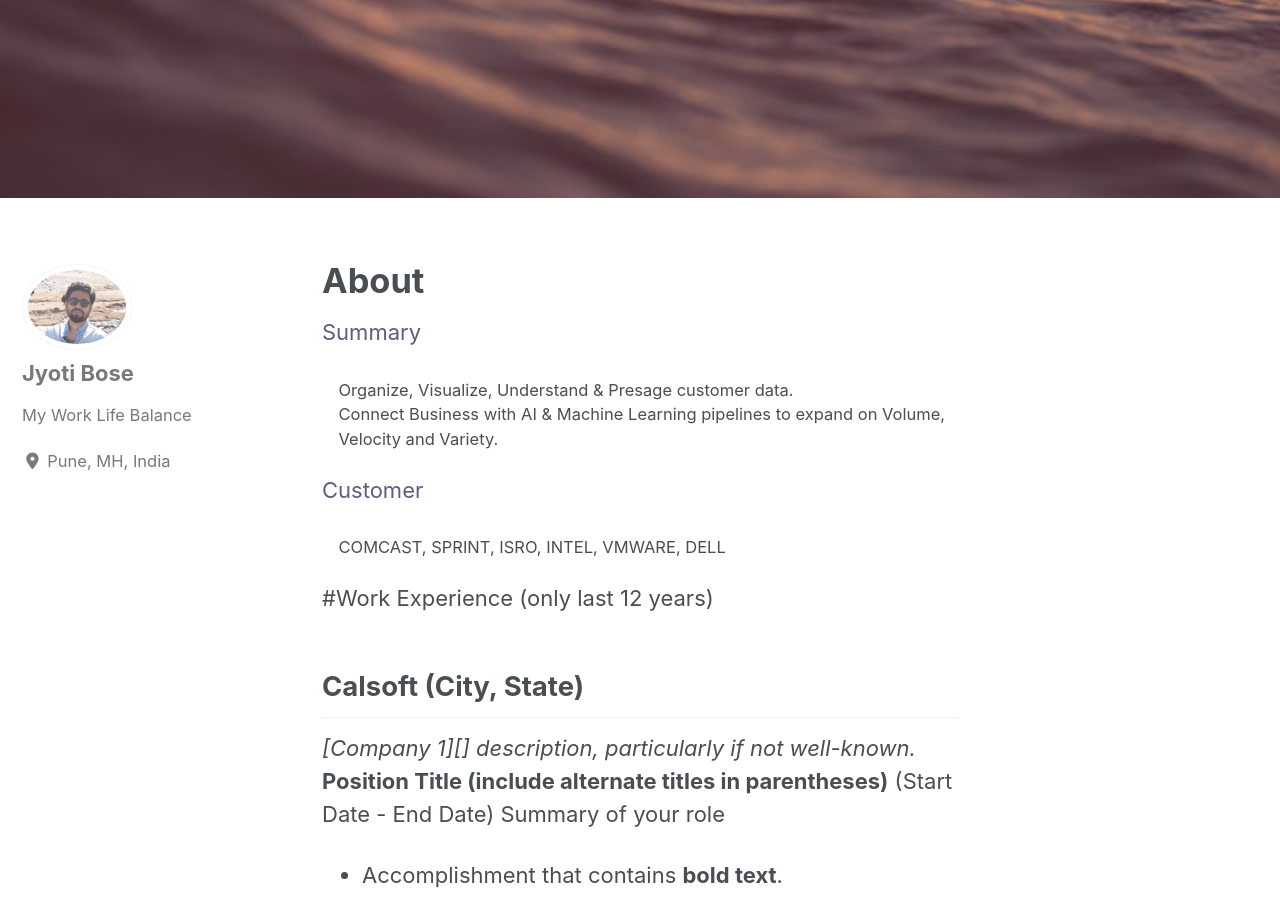
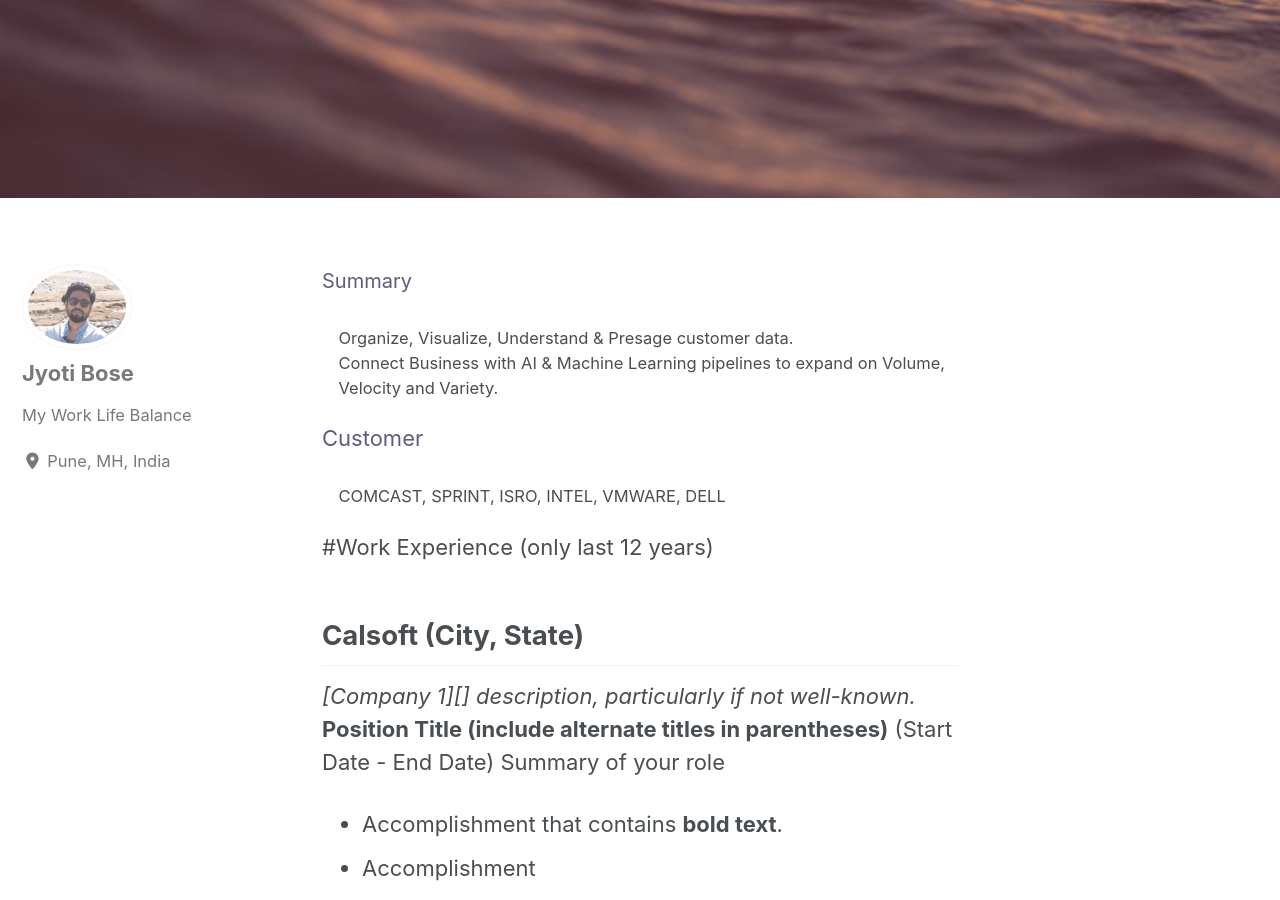
Before and after one commit to ijbo/myProfile, a Jekyll site: the page built from _pages/about.md, in a window 1280 px wide and 900 px high, scrolled down 723 px. Built offline with Jekyll 4.4.1, drawn with Linux system fonts in a browser that asks for light colours; cached includes are drawn as plain includes; nearby versions of some CDN libraries.

Commit message:
Update about.md

```diff
--- a/_pages/about.md
+++ b/_pages/about.md
@@ -1,11 +1,10 @@
 ---
-title: "About"
 permalink: /about/
 header:
   image: "/images/zakim.jpg"
 ---
 
-<span style="color:#5E5D7E">Summary</span>
+<span style="color:#5E5D7E;font-size: 15pt">Summary</span>
 <dl>
   <dd>Organize, Visualize, Understand & Presage customer data.</dd>
   <dd>Connect Business with AI & Machine Learning pipelines to expand on Volume, Velocity and Variety.</dd>
```
